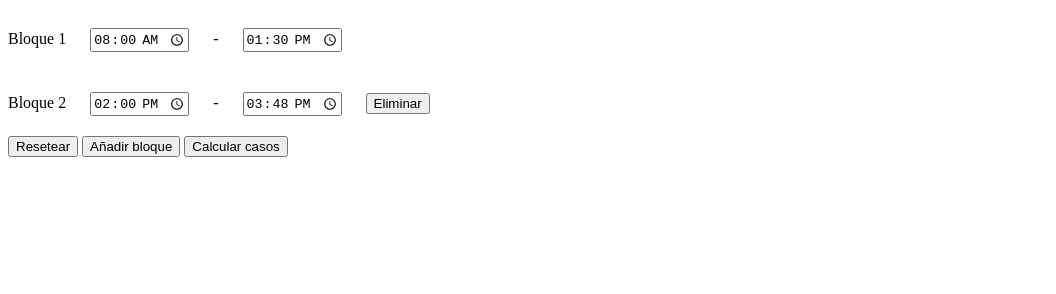
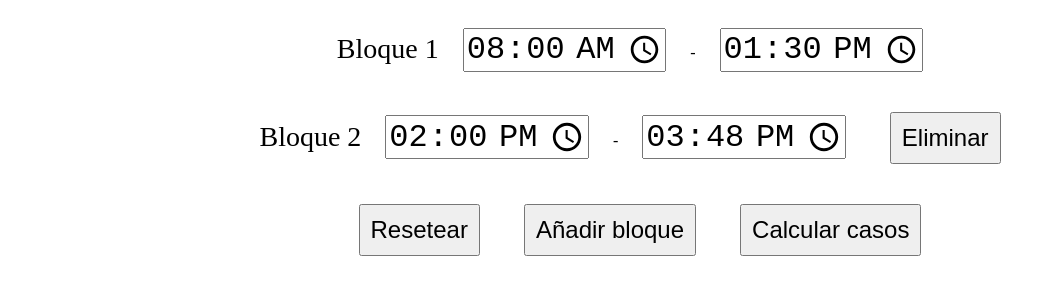
Before and after one commit to agv-dev/cases-calculator, a plain HTML site: page index.html in a window 1280 px wide. Shown: the whole page, without its empty margins (0-1056 px from the left). Drawn offline with Linux system fonts and the light colour scheme.

Commit message:
Arreglando estilos

```diff
--- a/index.html
+++ b/index.html
@@ -2,16 +2,22 @@
     <head>
         <title>Calculadora de casos</title>
         <style>
-            .main {
+            main {
                 margin: auto;
                 width: 100%;
                 text-align: center;
             }
+            label {
+                font-size: 28px;
+            }
             .timeSpot {
                 margin: 20px;
+                font-size: 32px;
             }
-            button {
+            input[type=button] {
                 margin: 20px;
+                padding: 10px;
+                font-size: 24px;
             }
         </style>
     </head>
```
